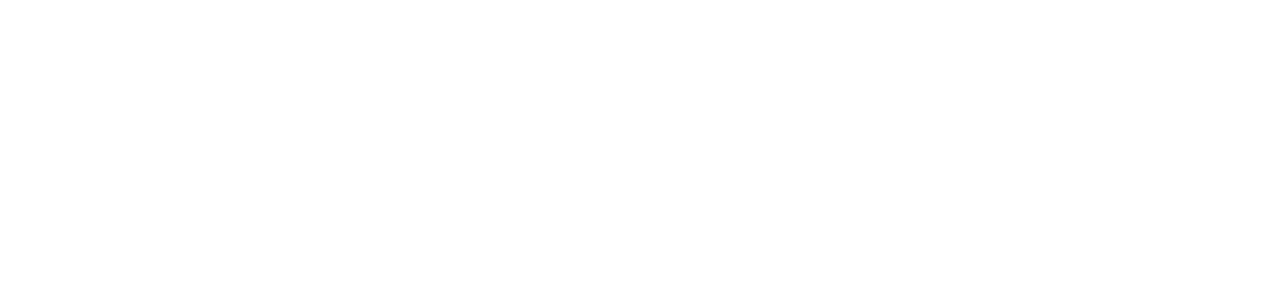
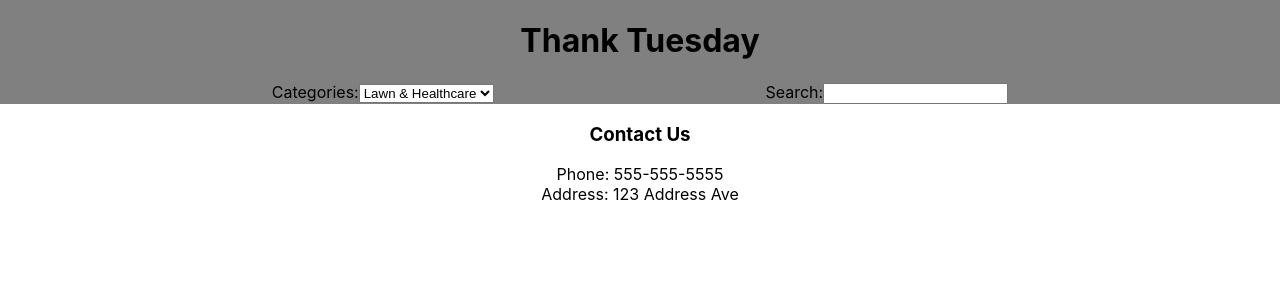
Before and after one commit to SabrinaC043/ThanksTuesday, a React (Create React App) app in the folder client/: page / in a window 1280 px wide. Shown: the top 300 px of the page. Built offline with nearby package versions, Linux system fonts and the light colour scheme.

Commit message:
setting up NavBar and Footer components

```diff
--- a/client/src/App.css
+++ b/client/src/App.css
@@ -1,4 +1,3 @@
 .App {
   text-align: center;
-  background-color: grey;
 }
--- a/client/src/App.js
+++ b/client/src/App.js
@@ -1,12 +1,14 @@
 import logo from "./logo.svg";
 import "./App.css";
-import NavBar from "./components/NavBar/NavBar";
+import NavBar from "./components/NavBar/NavBar.js";
+import Footer from "./components/Footer/Footer";
 import Home from "./pages/Home/Home";
 
 function App() {
 	return (
 		<div className="App">
 			<NavBar />
+			<Footer />
 		</div>
 	);
 }
--- a/client/src/components/Footer/Footer.css
+++ b/client/src/components/Footer/Footer.css
@@ -0,0 +1,13 @@
+.FooterContainer{
+ display: flex;
+ justify-content: center;
+ flex-direction: column;
+ align-items: center;
+}
+
+.ContactSection{
+    display: flex;
+    justify-content: center;
+    flex-direction: column;
+    align-items: center;
+}
--- a/client/src/components/Footer/Footer.js
+++ b/client/src/components/Footer/Footer.js
@@ -0,0 +1,13 @@
+import "./Footer.css";
+
+export default function Footer() {
+	return (
+		<div className="FooterContainer">
+			<h3>Contact Us</h3>
+			<section className="ContactSection">
+				<text>Phone: 555-555-5555</text>
+				<text>Address: 123 Address Ave</text>
+			</section>
+		</div>
+	);
+}
--- a/client/src/components/NavBar/NavBar.css
+++ b/client/src/components/NavBar/NavBar.css
@@ -1,7 +1,11 @@
-.NavBar-container {
+.NavBarContainer {
     display: flex;
     flex-direction: column;
     width: 100%;
-    height: 500px;
     background-color: grey;
 }
+
+.OptionBar {
+    display: flex;
+    justify-content: space-evenly;
+}
--- a/client/src/components/NavBar/NavBar.js
+++ b/client/src/components/NavBar/NavBar.js
@@ -1,19 +1,23 @@
 import "./NavBar.css";
 
 export default function NavBar() {
-	<div className="NavBar-container">
-		<h1>THank Tuesday</h1>
-		<section>
+	return (
+		<div className="NavBarContainer">
+			<h1>Thank Tuesday</h1>
+			<section className="OptionBar">
 				<div className="CategoryList">
-				Categories
+					Categories:
 					<select>
 						<option>Lawn & Healthcare</option>
 						<option>Life Lessons</option>
+						<option>Placehoder</option>
 					</select>
 				</div>
 				<div className="searchBar">
+					Search:
 					<input type="text"></input>
 				</div>
 			</section>
-	</div>;
+		</div>
+	);
 }
```
Lines whose indentation alone changed are shown as unchanged.
